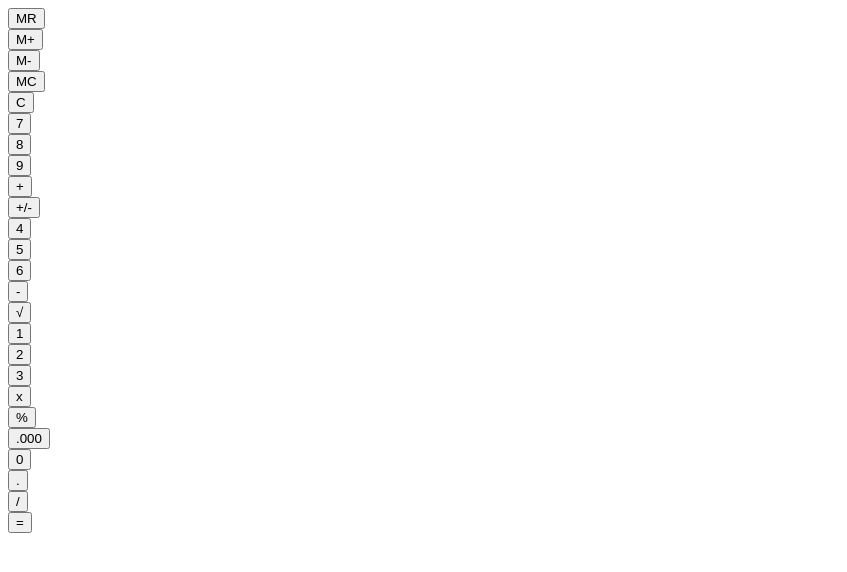
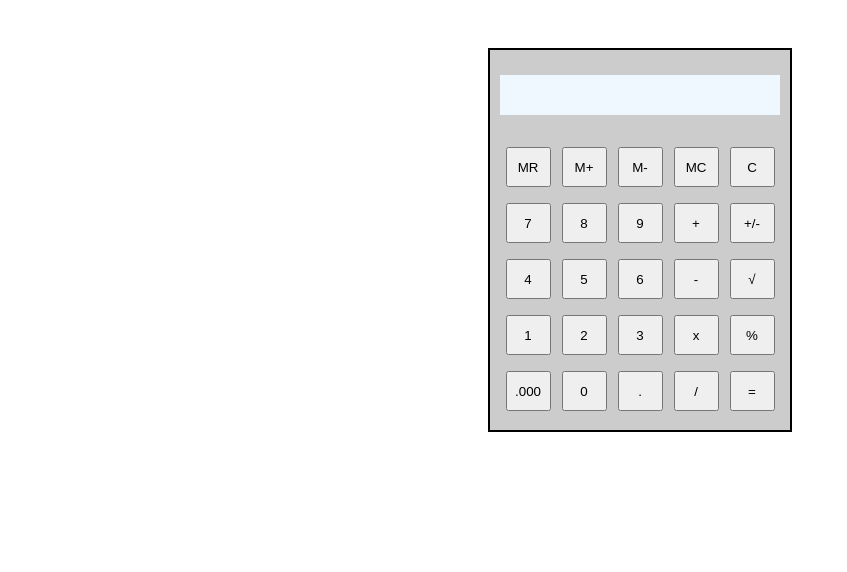
Before and after one commit to MinhQuang1098/Caculator-Demo, a plain HTML site: page index.html in a window 1280 px wide. Shown: the whole page, without its empty margins (0-847 px from the left). Drawn offline with Linux system fonts and the light colour scheme; the site is published under a folder, as on GitHub Pages, so addresses that start at the root find nothing.

Commit message:
Update index.html

```diff
--- a/index.html
+++ b/index.html
@@ -5,7 +5,7 @@
     <meta http-equiv="X-UA-Compatible" content="IE=edge">
     <meta name="viewport" content="width=device-width, initial-scale=1.0">
     <title>Document</title>
-    <link rel="stylesheet" href="/asset/css/style.css">
+    <link rel="stylesheet" href="asset/css/style.css">
 </head>
 <body>
     <div id="main">
```
